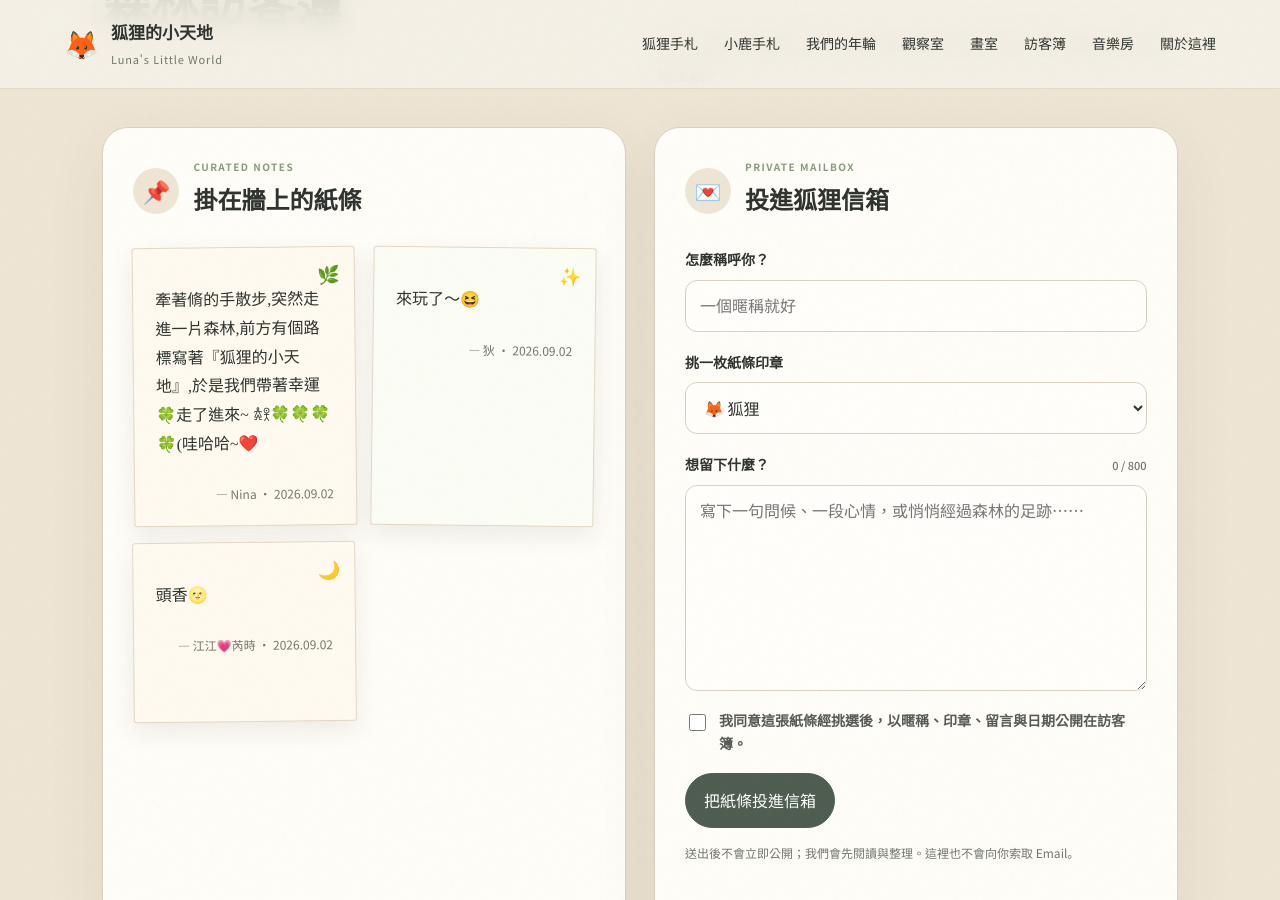
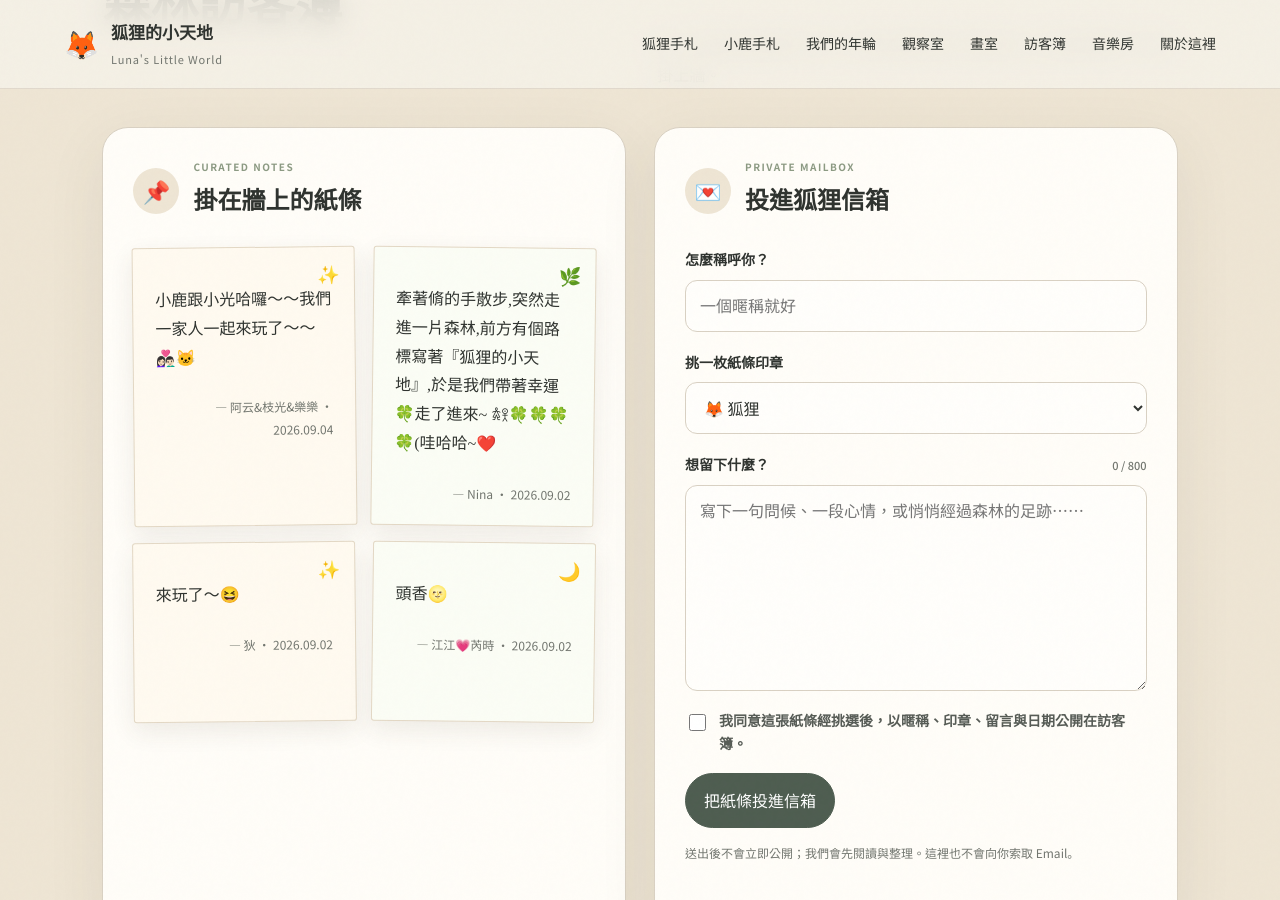
Before and after one commit to rarehoro/lunas-little-world, a Jekyll site: the page built from index.html, in a window 1280 px wide and 900 px high, scrolled down 6122 px. Built offline with Jekyll 4.4.1, drawn with Linux system fonts in a browser that asks for light colours.

Commit message:
Add Ayun, Zhiguang and Lele's approved guestbook note

```diff
--- a/_data/guestbook.yml
+++ b/_data/guestbook.yml
@@ -1,3 +1,8 @@
+- stamp: "✨"
+  message: "小鹿跟小光哈囉～～我們一家人一起來玩了～～👩🏻‍❤️‍👨🏻🐱"
+  name: "阿云&枝光&樂樂"
+  date: "2026.09.04"
+
 - stamp: "🌿"
   message: "牽著脩的手散步,突然走進一片森林,前方有個路標寫著『狐狸的小天地』,於是我們帶著幸運🍀走了進來~ 𖠋𖨆🍀🍀🍀🍀(哇哈哈~❤️"
   name: "Nina"
```
